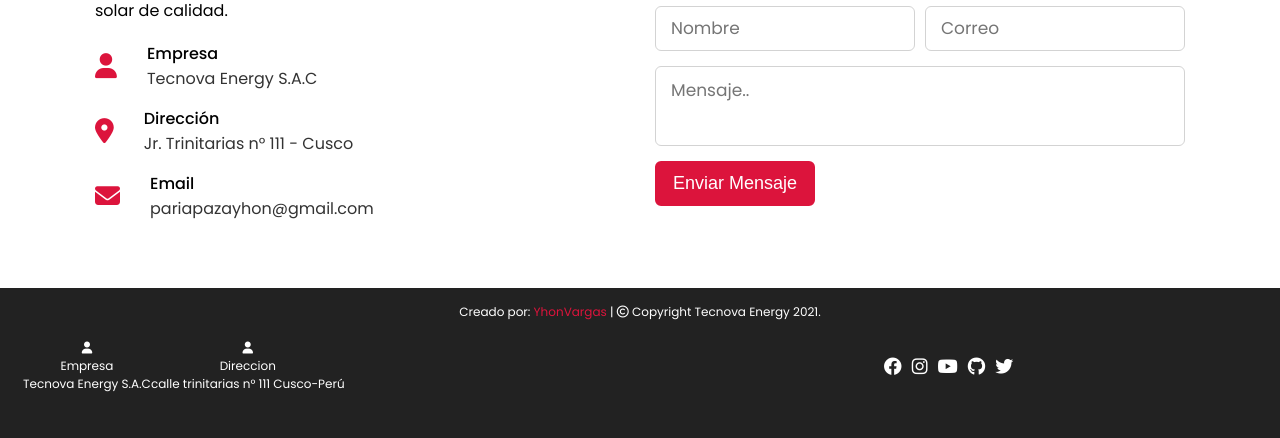
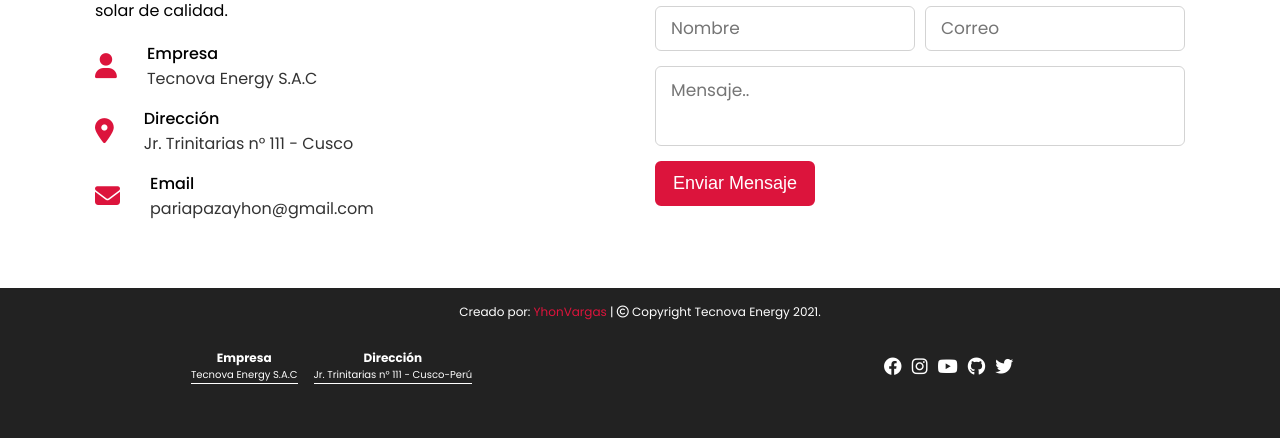
Before and after one commit to Pariapaza/tecnovaenergy, a PHP site: page / in a window 1280 px wide. Shown: the part 3566-4004 px from the top of the page. Run offline with PHP 8.4, Linux system fonts and the light colour scheme; some libraries are stand-ins or nearby versions.

Commit message:
ACTUALIZACION

```diff
--- a/index.html
+++ b/index.html
@@ -348,29 +348,26 @@
             <span>Creado por:<a href="https://www.facebook.com/yhon.vargas.376"> YhonVargas</a> | <span class="far fa-copyright"></span> Copyright Tecnova Energy 2021.</span>
         </div>
         <div class="conten_footer">
+
             <div class="contactos">
+
                 <div class="contac">
-                    <i class="fas fa-user"></i>
-                    <div class="in_fo">
-                        <div class="head">Empresa</div>
-                        <div class="sub_title">Tecnova Energy S.A.C</div>
-                    </div>
+                    <h4>Empresa</h4>
+                    <p>Tecnova Energy S.A.C</p>
                 </div>
                 <div class="contac">
-                    <i class="fas fa-user"></i>
-                    <div class="in_fo">
-                        <div class="head">Direccion</div>
-                        <div class="sub_title">calle trinitarias n° 111 Cusco-Perú</div>
-                    </div>
+                    <h4>Dirección</h4>
+                    <p>Jr. Trinitarias n° 111 - Cusco-Perú</p>
                 </div>
+
             </div>
+
             <div class="redes_sociales">
                 <a href="https://www.facebook.com/yhon.vargas.376"><i class="fa-brands fa-facebook"></i></a>
                 <a href="https://www.instagram.com/yhonvargas05/"><i class="fa-brands fa-instagram"></i></a>
                 <a href="https://www.youtube.com/channel/UCP3hPN3ADNH_pYGlH5AEdBA"><i class="fa-brands fa-youtube"></i></a>
                 <a href="https://github.com/Pariapaza?tab=repositories"><i class="fa-brands fa-github"></i></a>
                 <a href="#"><i class="fa-brands fa-twitter"></i></a>
-
             </div>
         </div>
 
--- a/style.css
+++ b/style.css
@@ -650,9 +650,22 @@
 .contactos{
     display: flex;
     align-items: center;
+    justify-content: center;
     width: 50%;
     height: 90px;
     font-size: 12px;
+    flex-wrap: wrap;
+}
+.contac p{
+    font-size: 10px;
+}
+.contac{
+    margin: 8px;
+
+}
+.contac p{
+    border-bottom: 1px solid;
+    font-size:10px;
 }
 .redes_sociales{
     display:flex;
@@ -663,12 +676,21 @@
     overflow: hidden;
 
 }
+.redes_sociales i{
+    transition: 0.3s;
+}
 .redes_sociales a{
     margin: 5px;
     font-size: 18px;
     color: #fff;
 }
+.redes_sociales i:hover{
+    color: rgb(238, 158, 10);
+    transform: scale(1.5);
+    transition: 0.3s;
+}
 /* =============fin footer=============== */
+
 /*Whatsapp*/
 .what{
     background: rgb(46, 181, 37);
```
